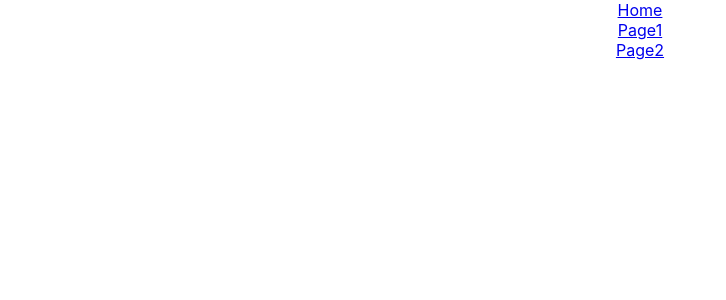
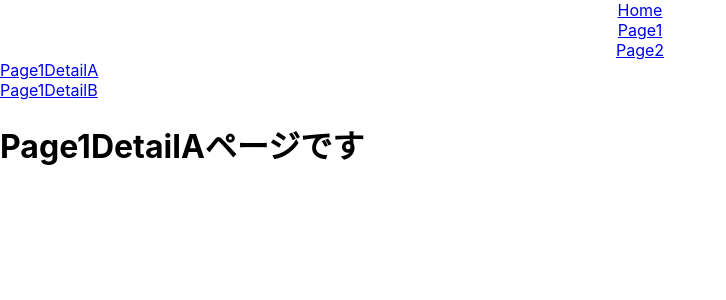
Before and after one commit to Madoyume/react-stepup, a React (Create React App) app: page /page1/detailA in a window 1280 px wide. Before the commit this address had no page. Shown: the top 300 px of the page, without its empty margins (0-726 px from the left). Built offline with nearby package versions, Linux system fonts and the light colour scheme; the HTML template or start-up script is replaced by a standard one.

Commit message:
[upd]ルーティングのネストを実装

```diff
--- a/src/App.jsx
+++ b/src/App.jsx
@@ -1,10 +1,12 @@
+import React from "react";
 import { BrowserRouter, Link, Route, Routes } from "react-router-dom";
+import Home from "./Home";
+import Page1Wrapper from "./Page1Wrapper";
+import Page1DetailA from "./Page1DetailA";
+import Page1DetailB from "./Page1DetailB";
+import Page2 from "./Page2";
 
 import "./App.css";
-import React from "react";
-import Home from "./Home";
-import Page1 from "./Page1";
-import Page2 from "./Page2";
 
 function App() {
   return (
@@ -20,7 +22,10 @@ function App() {
         </div>
         <Routes>
           <Route exact path="/" element={<Home />} />
-          <Route path="/page1" element={<Page1 />} />
+          <Route path="/page1" element={<Page1Wrapper />}>
+            <Route path="detailA" element={<Page1DetailA />} />
+            <Route path="detailB" element={<Page1DetailB />} />
+          </Route>
           <Route path="/page2" element={<Page2 />} />
         </Routes>
       </BrowserRouter>
--- a/src/Page1.jsx
+++ b/src/Page1.jsx
@@ -1,8 +1,14 @@
+import { Outlet, Link } from "react-router-dom";
+
 export const Page1 = () => {
   return (
     <>
       <div>
         <h1>Page1</h1>
+        <Link to="detailA">Page1DetailA</Link>
+        <br />
+        <Link to="detailB">Page1DetailB</Link>
+        <Outlet />
       </div>
     </>
   );
--- /dev/null
+++ b/src/Page1DetailA.jsx
@@ -0,0 +1,11 @@
+export const Page1DetailA = () => {
+  return (
+    <>
+      <div>
+        <h1>Page1DetailAページです</h1>
+      </div>
+    </>
+  );
+};
+
+export default Page1DetailA;
--- /dev/null
+++ b/src/Page1DetailB.jsx
@@ -0,0 +1,11 @@
+export const Page1DetailB = () => {
+  return (
+    <>
+      <div>
+        <h1>Page1DetailBページです</h1>
+      </div>
+    </>
+  );
+};
+
+export default Page1DetailB;
--- /dev/null
+++ b/src/Page1Wrapper.jsx
@@ -0,0 +1,21 @@
+import React from "react";
+import { Outlet, Link, useLocation } from "react-router-dom";
+
+const Page1Wrapper = () => {
+  const location = useLocation();
+  const isDetailPage =
+    location.pathname.includes("detailA") ||
+    location.pathname.includes("detailB");
+
+  return (
+    <div>
+      {!isDetailPage && <h1>Page1</h1>}
+      <Link to="detailA">Page1DetailA</Link>
+      <br />
+      <Link to="detailB">Page1DetailB</Link>
+      <Outlet />
+    </div>
+  );
+};
+
+export default Page1Wrapper;
```
